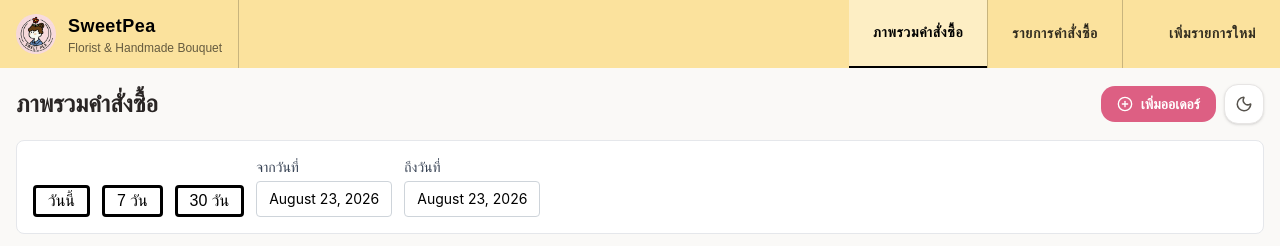
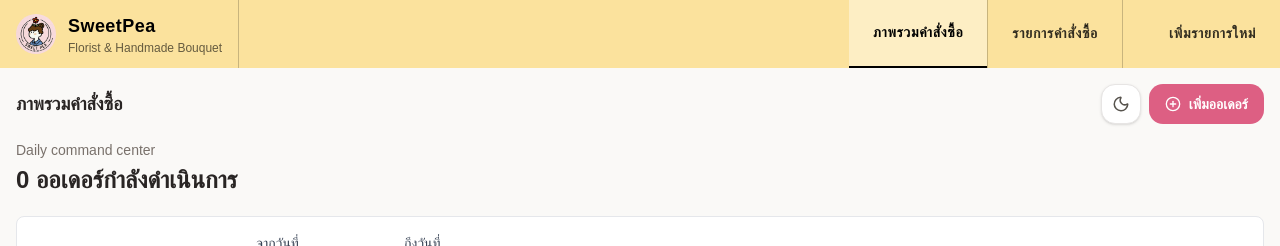
Before and after one commit to jaranutl/my-test-app, a Next.js app: page /dashboard in a window 1280 px wide. Shown: the top 246 px of the page. Built offline with nearby package versions, Linux system fonts and the light colour scheme; no server answers; the database is empty; some icons are missing.

Commit message:
feat: restyle dashboard header to match prototype variant D

```diff
--- a/src/components/dashboard/DashboardPage.tsx
+++ b/src/components/dashboard/DashboardPage.tsx
@@ -134,14 +134,8 @@ export const DashboardPage = () => {
   return (
     <div className={`dashboard-theme min-h-screen p-4 ${isDark ? "dark bg-[#121713]" : "bg-[#faf9f7]"}`}>
       <div className="mb-4 flex flex-wrap items-center justify-between gap-3">
-        <h2 className="text-2xl font-bold text-stone-800 dark:text-stone-100">ภาพรวมคำสั่งซื้อ</h2>
+        <h2 className="text-lg font-semibold text-stone-800 dark:text-stone-100">ภาพรวมคำสั่งซื้อ</h2>
         <div className="flex items-center gap-2">
-          <Link
-            href="/order_form"
-            className="flex items-center gap-2 rounded-xl bg-[#dd5f83] px-4 py-2 text-sm font-semibold text-white hover:bg-[#ca5277]"
-          >
-            <CirclePlus size={16} /> เพิ่มออเดอร์
-          </Link>
           <button
             type="button"
             onClick={() => setIsDark((current) => !current)}
@@ -150,6 +144,21 @@ export const DashboardPage = () => {
           >
             {isDark ? <Sun size={18} /> : <Moon size={18} />}
           </button>
+          <Link
+            href="/order_form"
+            className="flex items-center gap-2 rounded-xl bg-[#dd5f83] px-4 py-2.5 text-sm font-semibold text-white hover:bg-[#ca5277]"
+          >
+            <CirclePlus size={16} /> เพิ่มออเดอร์
+          </Link>
+        </div>
+      </div>
+
+      <div className="mb-5 flex flex-wrap items-end justify-between gap-3">
+        <div>
+          <p className="text-sm text-stone-500 dark:text-stone-400">Daily command center</p>
+          <h2 className="mt-1 text-2xl font-semibold text-stone-800 dark:text-stone-100">
+            {orders.length} ออเดอร์กำลังดำเนินการ
+          </h2>
         </div>
       </div>
 
```
